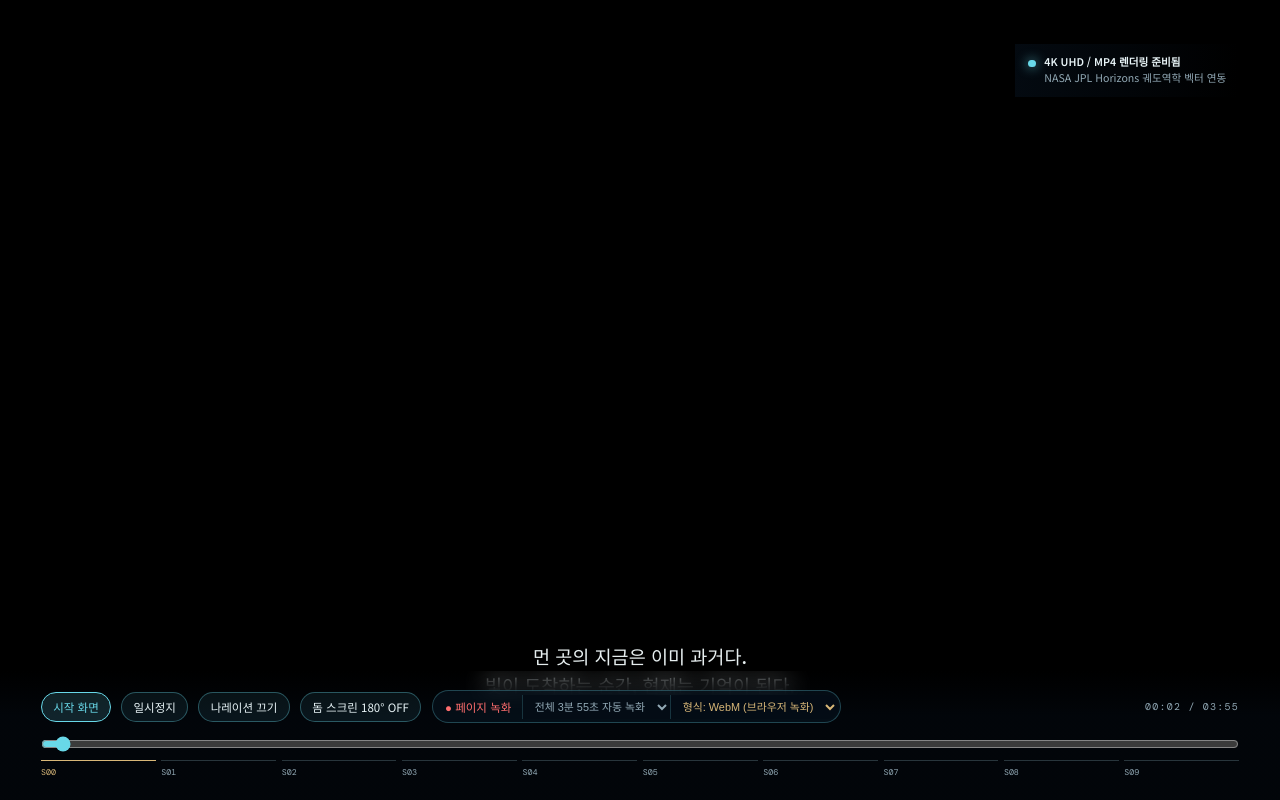
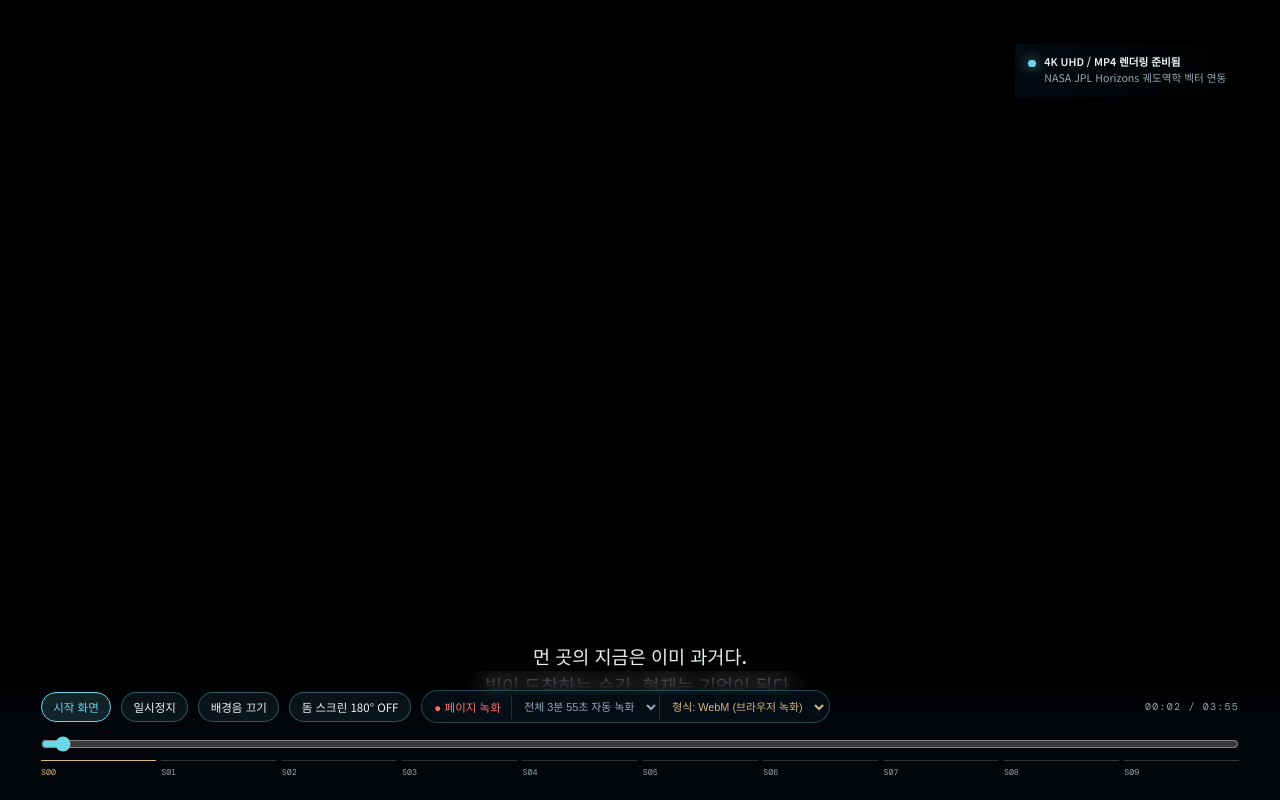
Before and after one commit to oj-o/voyager1_LightDayGap, a website: page index.html in a window 1280 px wide. Both pictures are taken after a click on the button "▶ 4K 감상 시작 (3분 55초)". Drawn offline with nearby package versions, Linux system fonts and the light colour scheme.

Commit message:
Remove narration and keep audible background mix

```diff
--- a/index.html
+++ b/index.html
@@ -76,7 +76,7 @@
         <div class="transport" aria-label="미리보기 제어">
           <button id="introViewBtn" type="button" class="btn-intro" title="작품 설명 시작 화면 열기">시작 화면</button>
           <button id="playButton" type="button" aria-pressed="false">일시정지</button>
-          <button id="muteButton" type="button" aria-pressed="false">어린이 나레이션 켜기</button>
+          <button id="muteButton" type="button" aria-pressed="false">배경음 켜기</button>
           <button id="domeButton" type="button" class="btn-dome" aria-pressed="false">돔 스크린 180° OFF</button>
           <div class="record-group">
             <button id="recordButton" type="button" class="btn-record" aria-pressed="false" title="페이지 화면과 소리를 직접 녹화합니다">● 페이지 녹화</button>
--- a/script.js
+++ b/script.js
@@ -156,7 +156,6 @@ document.addEventListener("DOMContentLoaded", () => {
   let currentSceneIndex = -1;
   let audio = null;
   let soundOn = false;
-  let narrationVoice = null;
 
   function resize() {
     const ratio = Math.min(window.devicePixelRatio || 1, 2);
@@ -201,7 +200,6 @@ document.addEventListener("DOMContentLoaded", () => {
     sceneMeta.textContent = scene.meta;
     captionText.textContent = Array.isArray(scene.caption) ? scene.caption.join("\n") : scene.caption;
     if (simpleHudText) simpleHudText.textContent = scene.hud;
-    speakScene(index);
     document.querySelectorAll(".chapter-marker").forEach((button, buttonIndex) => {
       button.classList.toggle("active", buttonIndex === index);
       button.setAttribute("aria-current", buttonIndex === index ? "true" : "false");
@@ -543,7 +541,8 @@ document.addEventListener("DOMContentLoaded", () => {
 
     low.type = "sine"; high.type = "triangle";
     low.frequency.value = 52; high.frequency.value = 104;
-    lowGain.gain.value = .0001; highGain.gain.value = .0001; master.gain.value = .08;
+    // Keep the ambience clearly audible on normal laptop speakers.
+    lowGain.gain.value = .0001; highGain.gain.value = .0001; master.gain.value = .25;
 
     low.connect(lowGain).connect(master);
     high.connect(highGain).connect(master);
@@ -553,41 +552,15 @@ document.addEventListener("DOMContentLoaded", () => {
     return audio;
   }
 
-  function selectKoreanVoice() {
-    if (!("speechSynthesis" in window)) return null;
-    const voices = window.speechSynthesis.getVoices();
-    narrationVoice = voices.find((voice) => voice.lang.toLowerCase().startsWith("ko")) || null;
-    return narrationVoice;
-  }
-
-  function speakScene(index) {
-    if (!soundOn || !("speechSynthesis" in window) || index < 0) return;
-    const scene = SCENES[index];
-    const text = Array.isArray(scene.caption) ? scene.caption.join(" ") : scene.caption;
-    window.speechSynthesis.cancel();
-    const utterance = new SpeechSynthesisUtterance(text);
-    utterance.lang = "ko-KR";
-    // Use a higher pitch and slightly slower delivery for a child-like profile.
-    utterance.rate = 0.88;
-    utterance.pitch = 1.5;
-    utterance.volume = 0.5;
-    utterance.voice = narrationVoice || selectKoreanVoice();
-    window.speechSynthesis.speak(utterance);
-  }
-
-  if ("speechSynthesis" in window) {
-    selectKoreanVoice();
-    window.speechSynthesis.addEventListener("voiceschanged", selectKoreanVoice);
-  }
-
   function updateAudio(index, opacity) {
     if (!audio) return;
     const now = audio.context.currentTime;
     const root = [52, 52, 58, 49, 55, 62, 47, 66, 43, 52][index];
     audio.low.frequency.setTargetAtTime(root, now, .35);
     audio.high.frequency.setTargetAtTime(root * 2.01, now, .45);
-    audio.lowGain.gain.setTargetAtTime(soundOn ? .04125 * opacity : .0001, now, .12);
-    audio.highGain.gain.setTargetAtTime(soundOn ? (index === 7 ? .0165 : .00825) * opacity : .0001, now, .12);
+    const audibleOpacity = Math.max(opacity, .35);
+    audio.lowGain.gain.setTargetAtTime(soundOn ? .14 * audibleOpacity : .0001, now, .12);
+    audio.highGain.gain.setTargetAtTime(soundOn ? (index === 7 ? .056 : .028) * audibleOpacity : .0001, now, .12);
   }
 
   function toggleSound() {
@@ -596,15 +569,11 @@ document.addEventListener("DOMContentLoaded", () => {
     if (sound) {
       if (sound.context.state === "suspended") sound.context.resume();
       const opacity = presentationOpacity(filmTime);
-      sound.lowGain.gain.setTargetAtTime(soundOn ? .04125 * opacity : .0001, sound.context.currentTime, .18);
-      sound.highGain.gain.setTargetAtTime(soundOn ? .00825 * opacity : .0001, sound.context.currentTime, .18);
+      const audibleOpacity = Math.max(opacity, .35);
+      sound.lowGain.gain.setTargetAtTime(soundOn ? .14 * audibleOpacity : .0001, sound.context.currentTime, .18);
+      sound.highGain.gain.setTargetAtTime(soundOn ? .028 * audibleOpacity : .0001, sound.context.currentTime, .18);
     }
-    if (soundOn) {
-      speakScene(currentSceneIndex);
-    } else if ("speechSynthesis" in window) {
-      window.speechSynthesis.cancel();
-    }
-    muteButton.textContent = soundOn ? "나레이션 끄기" : "어린이 나레이션 켜기";
+    muteButton.textContent = soundOn ? "배경음 끄기" : "배경음 켜기";
     muteButton.setAttribute("aria-pressed", String(soundOn));
   }
 
```
